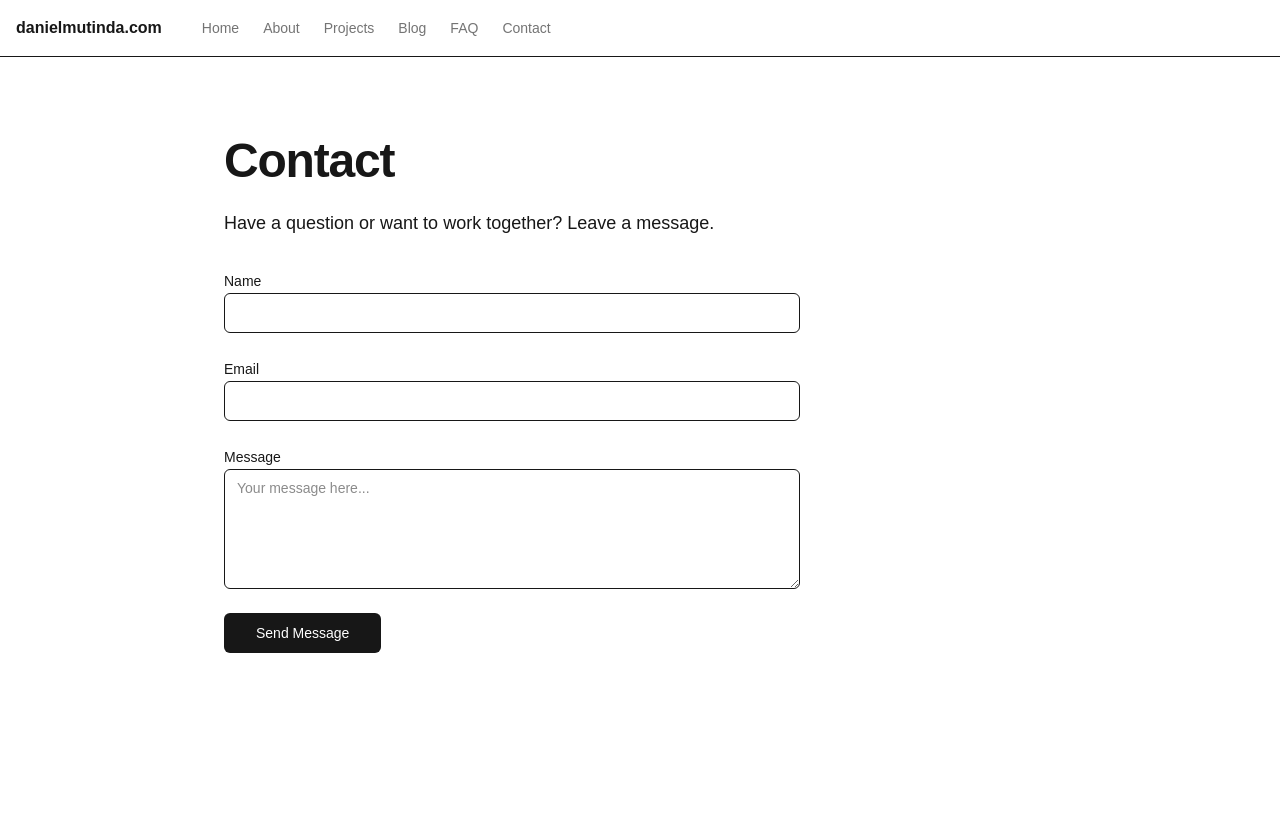
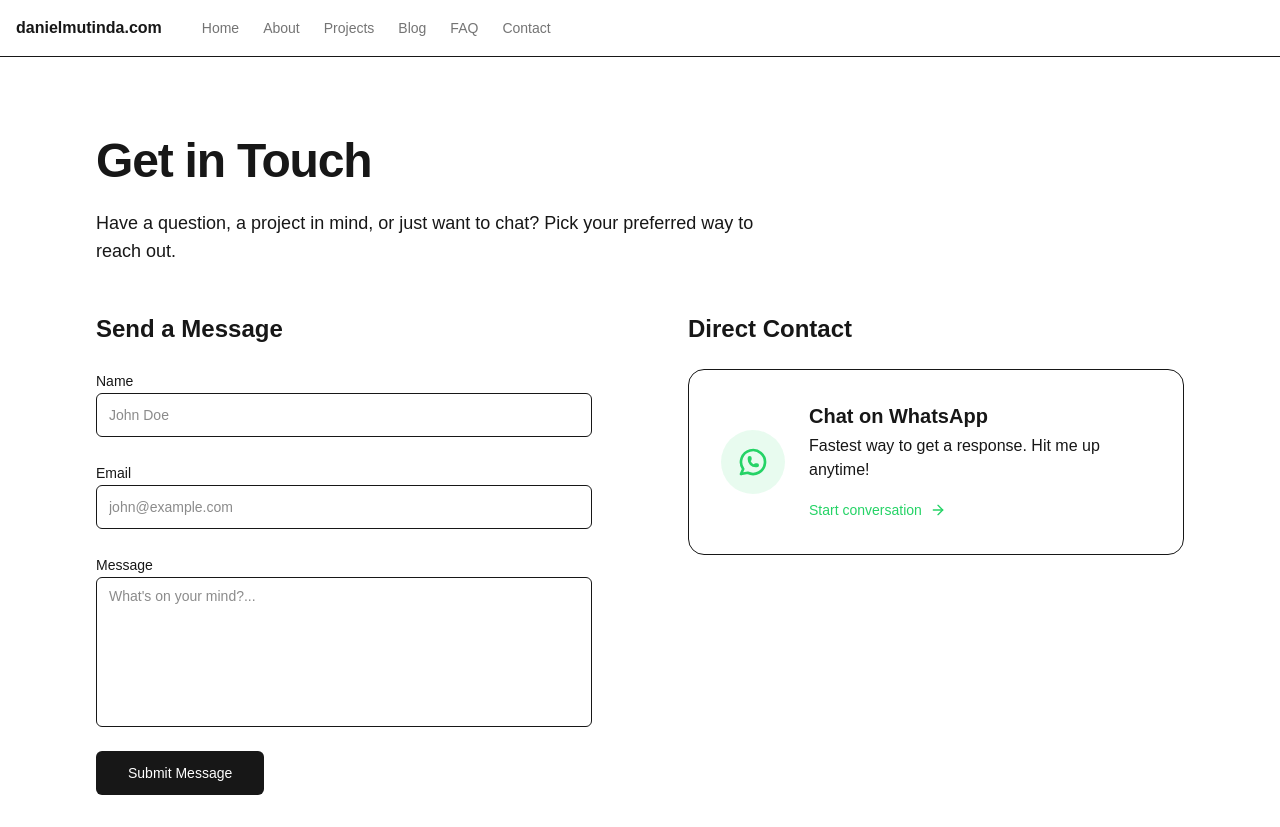
Before and after one commit to Danieltish/danielmutinda.com, a Next.js app: page /contact in a window 1280 px wide. Before the commit the page ends 800 px from the top, so only its background shows below. Built offline with nearby package versions, Linux system fonts and the light colour scheme.

Commit message:
Redesign contact page with WhatsApp card

```diff
--- a/src/app/contact/page.tsx
+++ b/src/app/contact/page.tsx
@@ -5,49 +5,74 @@ import { FormEvent } from "react";
 export default function Contact() {
   const handleSubmit = (e: FormEvent<HTMLFormElement>) => {
     e.preventDefault();
-
-    const formData = new FormData(e.currentTarget);
-    const name = formData.get("name") as string;
-    const email = formData.get("email") as string;
-    const message = formData.get("message") as string;
-
-    // Formatting the message for WhatsApp
-    // Assuming the number 0717376964 is a Kenyan number (+254)
-    const phoneNumber = "254717376964";
-    const text = `Hello Daniel, my name is ${name}. Note my email: ${email}.\n\nMessage: ${message}`;
-    const encodedText = encodeURIComponent(text);
-
-    const whatsappUrl = `https://wa.me/${phoneNumber}?text=${encodedText}`;
-
-    // Open WhatsApp in a new tab
-    window.open(whatsappUrl, "_blank");
+    // Disabled form functionality as requested
+    alert("This generic form is currently unworkable, please use the WhatsApp button to reach me!");
   };
 
   return (
-    <div className="container mx-auto p-8 max-w-4xl pt-20">
+    <div className="container mx-auto p-8 max-w-6xl pt-20">
+      <div className="max-w-2xl mb-12">
         <h1 className="text-4xl font-extrabold tracking-tight lg:text-5xl mb-6">
-        Contact
+          Get in Touch
         </h1>
-      <p className="text-lg text-muted-foreground mb-8">
-        Have a question or want to work together? Leave a message.
+        <p className="text-lg text-muted-foreground">
+          Have a question, a project in mind, or just want to chat? Pick your preferred way to reach out.
         </p>
-      <form onSubmit={handleSubmit} className="space-y-6 max-w-xl">
+      </div>
+
+      <div className="grid grid-cols-1 md:grid-cols-2 gap-12 lg:gap-24">
+        {/* Left Side: Standard Form */}
+        <div>
+          <h2 className="text-2xl font-bold mb-6">Send a Message</h2>
+          <form onSubmit={handleSubmit} className="space-y-6">
             <div className="space-y-2">
               <label htmlFor="name" className="text-sm font-medium">Name</label>
-          <input type="text" id="name" name="name" required className="flex h-10 w-full rounded-md border border-input bg-background px-3 py-2 text-sm ring-offset-background file:border-0 file:bg-transparent file:text-sm file:font-medium placeholder:text-muted-foreground focus-visible:outline-none focus-visible:ring-2 focus-visible:ring-ring focus-visible:ring-offset-2 disabled:cursor-not-allowed disabled:opacity-50" placeholder="" />
+              <input type="text" id="name" name="name" required className="flex h-11 w-full rounded-md border border-input bg-background/50 px-3 py-2 text-sm ring-offset-background file:border-0 file:bg-transparent file:text-sm file:font-medium placeholder:text-muted-foreground focus-visible:outline-none focus-visible:ring-2 focus-visible:ring-ring focus-visible:ring-offset-2 disabled:cursor-not-allowed disabled:opacity-50 transition-colors" placeholder="John Doe" />
             </div>
             <div className="space-y-2">
               <label htmlFor="email" className="text-sm font-medium">Email</label>
-          <input type="email" id="email" name="email" required className="flex h-10 w-full rounded-md border border-input bg-background px-3 py-2 text-sm ring-offset-background file:border-0 file:bg-transparent file:text-sm file:font-medium placeholder:text-muted-foreground focus-visible:outline-none focus-visible:ring-2 focus-visible:ring-ring focus-visible:ring-offset-2 disabled:cursor-not-allowed disabled:opacity-50" placeholder="" />
+              <input type="email" id="email" name="email" required className="flex h-11 w-full rounded-md border border-input bg-background/50 px-3 py-2 text-sm ring-offset-background file:border-0 file:bg-transparent file:text-sm file:font-medium placeholder:text-muted-foreground focus-visible:outline-none focus-visible:ring-2 focus-visible:ring-ring focus-visible:ring-offset-2 disabled:cursor-not-allowed disabled:opacity-50 transition-colors" placeholder="john@example.com" />
             </div>
             <div className="space-y-2">
               <label htmlFor="message" className="text-sm font-medium">Message</label>
-          <textarea id="message" name="message" required className="flex min-h-[120px] w-full rounded-md border border-input bg-background px-3 py-2 text-sm ring-offset-background placeholder:text-muted-foreground focus-visible:outline-none focus-visible:ring-2 focus-visible:ring-ring focus-visible:ring-offset-2 disabled:cursor-not-allowed disabled:opacity-50" placeholder="Your message here..." />
+              <textarea id="message" name="message" required className="flex min-h-[150px] w-full rounded-md border border-input bg-background/50 px-3 py-2 text-sm ring-offset-background placeholder:text-muted-foreground focus-visible:outline-none focus-visible:ring-2 focus-visible:ring-ring focus-visible:ring-offset-2 disabled:cursor-not-allowed disabled:opacity-50 transition-colors resize-none" placeholder="What's on your mind?..." />
             </div>
-        <button type="submit" className="inline-flex items-center justify-center whitespace-nowrap rounded-md text-sm font-medium ring-offset-background transition-colors focus-visible:outline-none focus-visible:ring-2 focus-visible:ring-ring focus-visible:ring-offset-2 disabled:pointer-events-none disabled:opacity-50 bg-foreground text-background hover:bg-foreground/90 h-10 px-8 py-2">
-          Send Message
+            <button type="submit" className="inline-flex items-center justify-center whitespace-nowrap rounded-md text-sm font-medium ring-offset-background transition-all focus-visible:outline-none focus-visible:ring-2 focus-visible:ring-ring focus-visible:ring-offset-2 disabled:pointer-events-none disabled:opacity-50 bg-foreground text-background hover:bg-foreground/90 hover:scale-[1.02] h-11 px-8 py-2 w-full sm:w-auto">
+              Submit Message
             </button>
           </form>
         </div>
+
+        {/* Right Side: Direct Contact Methods */}
+        <div className="space-y-8">
+          <div>
+            <h2 className="text-2xl font-bold mb-6">Direct Contact</h2>
+            <div className="grid gap-4">
+              <a
+                href="https://wa.me/254717376964?text=Hi%20Daniel,%20I'm%20reaching%20out%20from%20your%20website!"
+                target="_blank"
+                rel="noopener noreferrer"
+                className="group relative overflow-hidden rounded-2xl border bg-card p-8 flex flex-col sm:flex-row items-center gap-6 text-center sm:text-left transition-all hover:border-[#25D366]/50 hover:shadow-xl hover:shadow-[#25D366]/10"
+              >
+                <div className="absolute inset-0 bg-gradient-to-br from-[#25D366]/5 to-transparent opacity-0 group-hover:opacity-100 transition-opacity" />
+
+                <div className="h-16 w-16 shrink-0 rounded-full bg-[#25D366]/10 flex items-center justify-center text-[#25D366] group-hover:scale-110 group-hover:bg-[#25D366] group-hover:text-white transition-all duration-300">
+                  <svg xmlns="http://www.w3.org/2000/svg" width="32" height="32" viewBox="0 0 24 24" fill="none" stroke="currentColor" strokeWidth="2" strokeLinecap="round" strokeLinejoin="round"><path d="M3 21l1.65-3.8a9 9 0 1 1 3.4 2.9L3 21" /><path d="M9 10a.5.5 0 0 0 1 0V9a.5.5 0 0 0-1 0v1a5 5 0 0 0 5 5h1a.5.5 0 0 0 0-1h-1a.5.5 0 0 0 0 1" /></svg>
+                </div>
+
+                <div className="flex-1 relative z-10">
+                  <h3 className="font-semibold text-xl mb-1 group-hover:text-[#25D366] transition-colors">Chat on WhatsApp</h3>
+                  <p className="text-muted-foreground mb-4">Fastest way to get a response. Hit me up anytime!</p>
+                  <span className="inline-flex items-center text-sm font-medium text-[#25D366]">
+                    Start conversation
+                    <svg className="ml-2 h-4 w-4 group-hover:translate-x-1 transition-transform" xmlns="http://www.w3.org/2000/svg" viewBox="0 0 24 24" fill="none" stroke="currentColor" strokeWidth="2" strokeLinecap="round" strokeLinejoin="round"><path d="M5 12h14"/><path d="m12 5 7 7-7 7"/></svg>
+                  </span>
+                </div>
+              </a>
+            </div>
+          </div>
+        </div>
+      </div>
+    </div>
   );
 }
```
Lines whose indentation alone changed are shown as unchanged.
